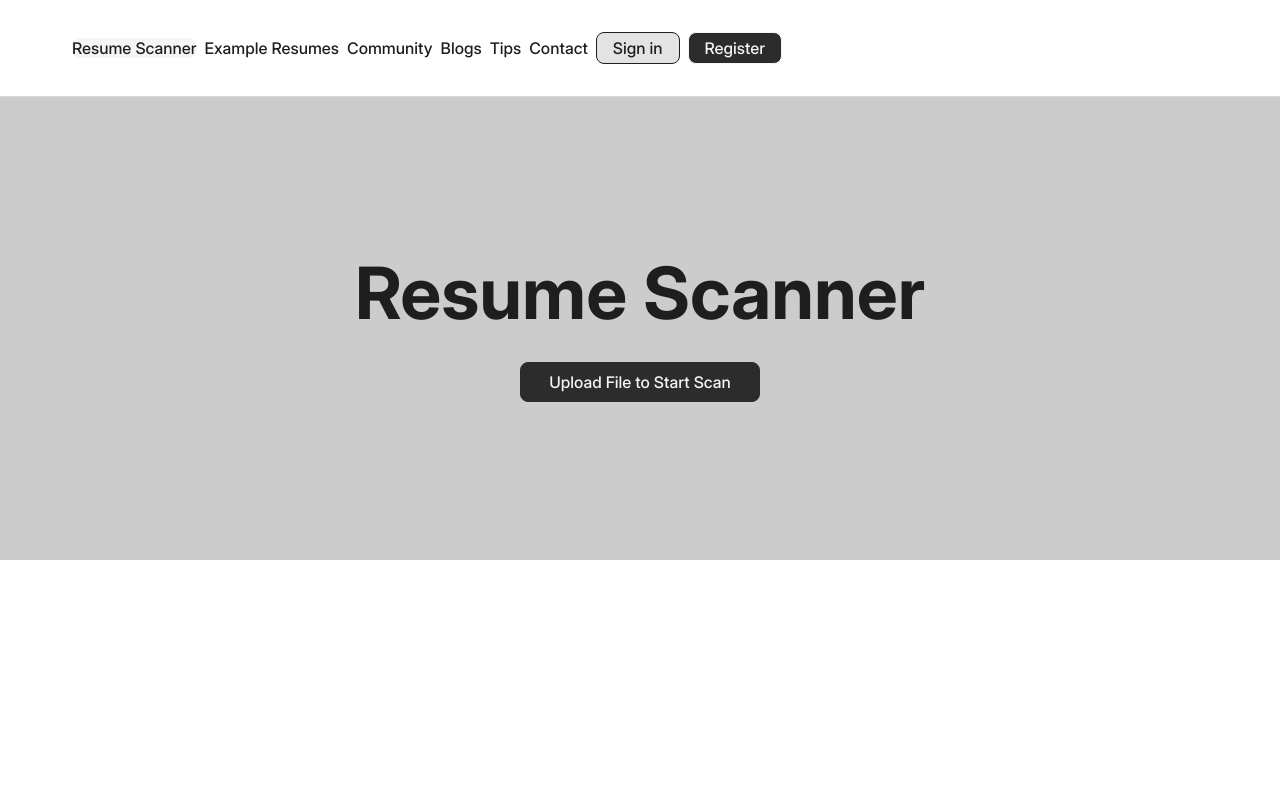
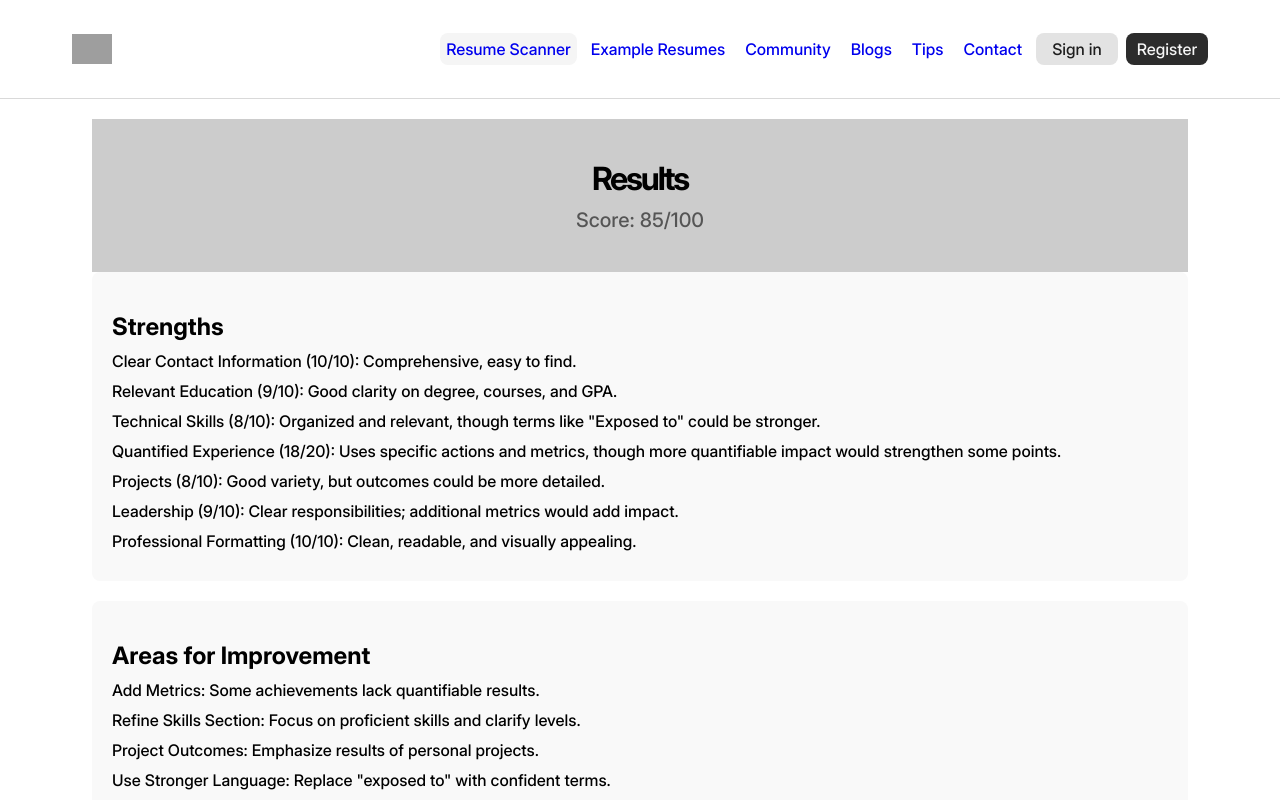
Before and after one commit to texasluminescence/resume-screener, a React (Create React App) app in the folder my-app/: page /results in a window 1280 px wide. Shown: the top 800 px of the page. Built offline with nearby package versions, Linux system fonts and the light colour scheme; grey boxes are pictures that could not be loaded.

Commit message:
Added results page

```diff
--- a/my-app/package.json
+++ b/my-app/package.json
@@ -8,6 +8,7 @@
     "@testing-library/user-event": "^13.5.0",
     "react": "^18.3.1",
     "react-dom": "^18.3.1",
+    "react-router-dom": "^6.27.0",
     "react-scripts": "^5.0.1",
     "web-vitals": "^2.1.4"
   },
--- a/my-app/src/App.js
+++ b/my-app/src/App.js
@@ -1,70 +1,55 @@
 import logo from './logo.svg';
+import { Routes, Route, Link, useNavigate } from 'react-router-dom';
 import './css_files/AfterEnteringResume.css';
 import './css_files/components.css';
 import './css_files/font.css';
 import './css_files/index.css';
 import './css_files/styles.css';
+import Results from './Results'; // Import the Results component
 
 function App() {
+  const navigate = useNavigate();
+
+  const handleUploadClick = () => {
+    navigate('/results');
+  };
+
   return (
-      <div class="columnheader_logo-one">
-        <header class="header">
-          <div class="header_top-row">
-            <div class="header___navigation">
-              <ul class="header__menu">
-                <li>
-                  <a href="#" class="menu-item-resume-link">
-                    <p class="header_menu-item ui text size-textxs">Resume Scanner</p>
-                  </a>
-                </li>
-                <li>
-                  <a href="#">
-                    <p class="ui text size-textxs">Example Resumes</p>
-                  </a>
-                </li>
-                <li>
-                  <a href="#">
-                    <p class="ui text size-textxs">Community</p>
-                  </a>
-                </li>
-                <li>
-                  <a href="#">
-                    <p class="ui text size-textxs">Blogs</p>
-                  </a>
-                </li>
-                <li>
-                  <a href="#">
-                    <p class="ui text size-textxs">Tips</p>
-                  </a>
-                </li>
-                <li>
-                  <a href="#">
-                    <p class="ui text size-textxs">Contact</p>
-                  </a>
-                </li>
-                <li>
-                  <button class="header____auth-button ui button gray_300 size-xs fill round">Sign in</button>
-                </li>
-                <li>
-                  <button class="header____auth-button-1 ui button blue_gray_900 size-xs fill round">Register</button>
-                </li>
+    <div className="columnheader_logo-one">
+      <header className="header">
+        <div className="header_top-row">
+          <div className="header___navigation">
+            <ul className="header__menu">
+              <li><Link to="/" className="menu-item-resume-link"><p className="header_menu-item ui text size-textxs">Resume Scanner</p></Link></li>
+              <li><Link to="/examples"><p className="ui text size-textxs">Example Resumes</p></Link></li>
+              <li><Link to="/community"><p className="ui text size-textxs">Community</p></Link></li>
+              <li><Link to="/blogs"><p className="ui text size-textxs">Blogs</p></Link></li>
+              <li><Link to="/tips"><p className="ui text size-textxs">Tips</p></Link></li>
+              <li><Link to="/contact"><p className="ui text size-textxs">Contact</p></Link></li>
+              <li><button className="header____auth-button ui button gray_300 size-xs fill round">Sign in</button></li>
+              <li><button className="header____auth-button-1 ui button blue_gray_900 size-xs fill round">Register</button></li>
             </ul>
           </div>
         </div>
       </header>
 
-
-
-
       <div>
-          <div class="flex-col-center-center heroactions">
-            <h1 class="resume-scanner_title ui heading size-headingxs">Resume Scanner</h1>
-            <button class="button--upload ui button blue_gray_900 size-sm fill round">Upload File to Start Scan</button>
+        <div className="flex-col-center-center heroactions">
+          <h1 className="resume-scanner_title ui heading size-headingxs">Resume Scanner</h1>
+          <button onClick={handleUploadClick} className="button--upload ui button blue_gray_900 size-sm fill round">
+            Upload File to Start Scan
+          </button>
         </div>
       </div>
     </div>
-
   );
 }
 
-export default App;
+export default function MainApp() {
+  return (
+    <Routes>
+      <Route path="/" element={<App />} />
+      <Route path="/results" element={<Results />} />
+    </Routes>
+  );
+}
--- /dev/null
+++ b/my-app/src/Results.js
@@ -0,0 +1,74 @@
+// Results.js
+import React from 'react';
+import './css_files/Results.css'; // Additional styles for the Results page
+import { Link } from 'react-router-dom';
+
+const Results = () => {
+  return (
+    <div className="columnheader_logo-one">
+      {/* Header Section */}
+      <header className="header">
+        <div className="header_top-row">
+          <div className="header__logo">
+            {/* Put logo once we have one*/}
+            <img src="path_to_logo.png" alt="Logo" className="header__logo" />
+          </div>
+          <div className="header__navigation">
+            <ul className="header__menu">
+              <li><Link to="/" className="menu-item-resume-link"><p className="header__menu-item">Resume Scanner</p></Link></li>
+              <li><Link to="/examples"><p className="header__menu-item">Example Resumes</p></Link></li>
+              <li><Link to="/community"><p className="header__menu-item">Community</p></Link></li>
+              <li><Link to="/blogs"><p className="header__menu-item">Blogs</p></Link></li>
+              <li><Link to="/tips"><p className="header__menu-item">Tips</p></Link></li>
+              <li><Link to="/contact"><p className="header__menu-item">Contact</p></Link></li>
+              <li><button className="header__auth-button">Sign in</button></li>
+              <li><button className="header__auth-button-1">Register</button></li>
+            </ul>
+          </div>
+        </div>
+      </header>
+
+      {/* Results Content */}
+      <div className="results-content">
+        <div className="heroactions2">
+          <h1 className="resume-scanner__title">Results</h1>
+          <p className="results-score">Score: 85/100</p>
+        </div>
+
+        <div className="strengths-section">
+          <h2 className="section-title">Strengths</h2>
+          <ul className="strengths-list">
+            <li>Clear Contact Information (10/10): Comprehensive, easy to find.</li>
+            <li>Relevant Education (9/10): Good clarity on degree, courses, and GPA.</li>
+            <li>Technical Skills (8/10): Organized and relevant, though terms like "Exposed to" could be stronger.</li>
+            <li>Quantified Experience (18/20): Uses specific actions and metrics, though more quantifiable impact would strengthen some points.</li>
+            <li>Projects (8/10): Good variety, but outcomes could be more detailed.</li>
+            <li>Leadership (9/10): Clear responsibilities; additional metrics would add impact.</li>
+            <li>Professional Formatting (10/10): Clean, readable, and visually appealing.</li>
+          </ul>
+        </div>
+
+        <div className="improvements-section">
+          <h2 className="section-title">Areas for Improvement</h2>
+          <ul className="improvements-list">
+            <li>Add Metrics: Some achievements lack quantifiable results.</li>
+            <li>Refine Skills Section: Focus on proficient skills and clarify levels.</li>
+            <li>Project Outcomes: Emphasize results of personal projects.</li>
+            <li>Use Stronger Language: Replace "exposed to" with confident terms.</li>
+          </ul>
+        </div>
+
+        <p className="results-summary">
+          A solid resume overall with room for minor improvements in metrics and wording.
+        </p>
+
+        <div className="resume-preview">
+          {/* Convert pdf to image and put below*/}
+          <img src="path_to_resume_image.png" alt="Resume Preview" className="resume-image"/>
+        </div>
+      </div>
+    </div>
+  );
+};
+
+export default Results;
--- a/my-app/src/css_files/AfterEnteringResume.css
+++ b/my-app/src/css_files/AfterEnteringResume.css
@@ -92,10 +92,15 @@
   gap: 26px;
   background-color: var(--blue_gray_100_01);
   padding: 152px 56px;
+
+  min-height: 400px;
+
   @media only screen and (max-width: 1050px) {
-      padding: 20px;
+    padding: 100px 20px; /* Adjust padding for smaller screens */
+    min-height: 300px; /* Adjust height for smaller screens */
   }
 }
+
 
 .resume-scanner__title {
   letter-spacing: -2.16px;
--- /dev/null
+++ b/my-app/src/css_files/Results.css
@@ -0,0 +1,65 @@
+.results-content {
+    padding: 20px;
+    max-width: 1136px;
+    margin: 0 auto;
+  }
+
+  .heroactions2 {
+    text-align: center;
+    padding: 40px 0;
+    background-color: var(--blue_gray_100_01);
+  }
+
+  .resume-scanner__title {
+    font-size: 2rem;
+    font-weight: bold;
+    margin-bottom: 10px;
+  }
+
+  .results-score {
+    font-size: 1.25rem;
+    color: #555;
+    margin-top: 10px;
+  }
+
+  .section-title {
+    font-size: 1.5rem;
+    font-weight: bold;
+    margin: 20px 0 10px;
+  }
+
+  .strengths-section, .improvements-section {
+    background-color: #f9f9f9;
+    padding: 20px;
+    border-radius: 8px;
+    margin-bottom: 20px;
+  }
+
+  .strengths-list, .improvements-list {
+    list-style: none;
+    padding-left: 0;
+  }
+
+  .strengths-list li, .improvements-list li {
+    font-size: 1rem;
+    margin-bottom: 10px;
+  }
+
+  .results-summary {
+    font-size: 1rem;
+    color: #333;
+    margin-top: 20px;
+  }
+
+  .resume-preview {
+    margin-top: 20px;
+    text-align: center;
+  }
+
+  .resume-image {
+    max-width: 100%;
+    height: auto;
+    border: 1px solid #ddd;
+    border-radius: 8px;
+    box-shadow: 0 4px 8px rgba(0,0,0,0.1);
+  }
--- a/my-app/src/index.js
+++ b/my-app/src/index.js
@@ -1,17 +1,14 @@
 import React from 'react';
 import ReactDOM from 'react-dom/client';
+import { BrowserRouter } from 'react-router-dom'; // Import BrowserRouter
 import './index.css';
-import App from './App';
-import reportWebVitals from './reportWebVitals';
+import MainApp from './App'; // Import MainApp instead of App
 
 const root = ReactDOM.createRoot(document.getElementById('root'));
 root.render(
   <React.StrictMode>
-    <App />
+    <BrowserRouter> {/* Wrap MainApp in BrowserRouter */}
+      <MainApp />
+    </BrowserRouter>
   </React.StrictMode>
 );
-
-// If you want to start measuring performance in your app, pass a function
-// to log results (for example: reportWebVitals(console.log))
-// or send to an analytics endpoint. Learn more: https://bit.ly/CRA-vitals
-reportWebVitals();
```
Also changed, not shown: 1 other file (tests, documents, lock files or other folders). Lines whose indentation alone changed are shown as unchanged.
